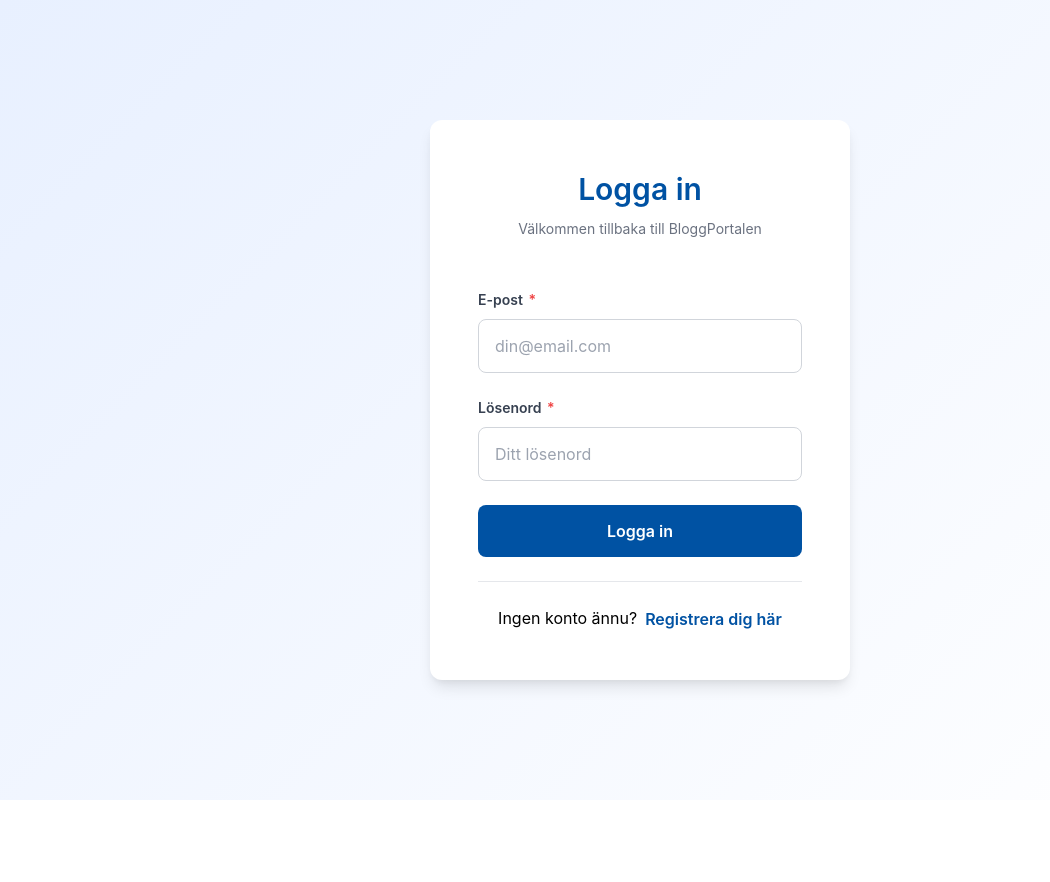
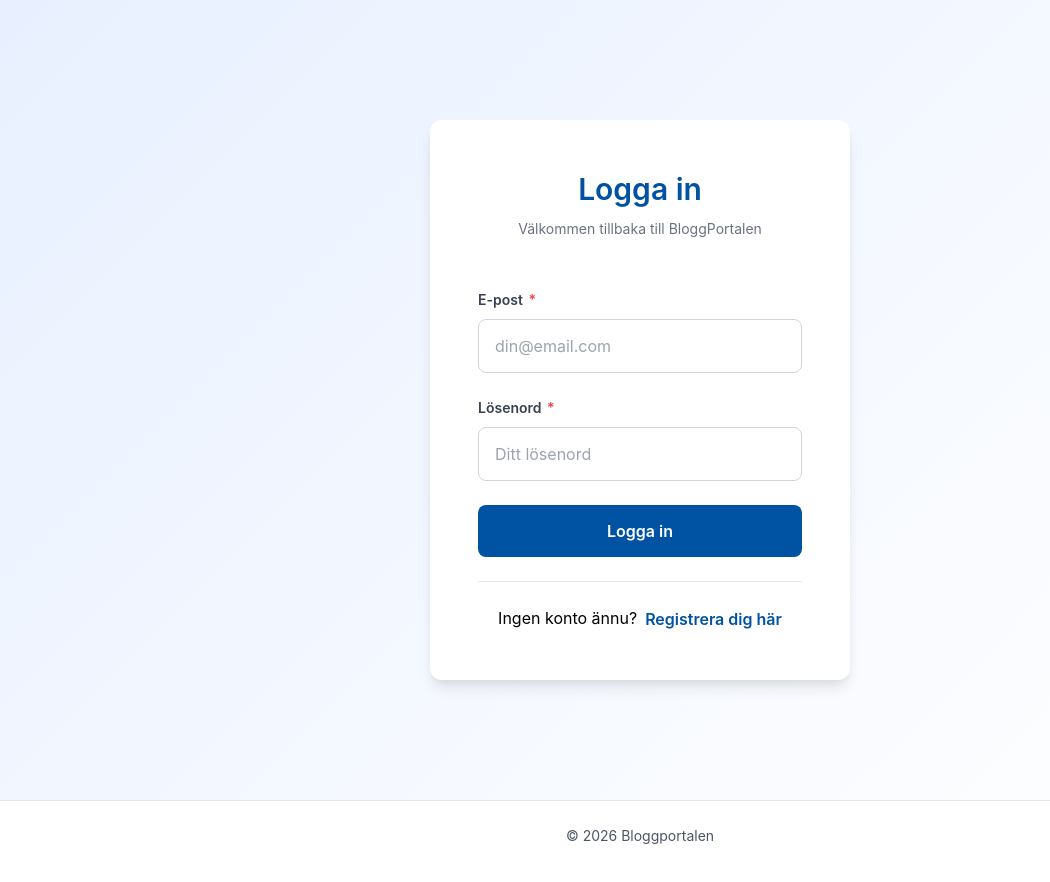
Before and after one commit to DavidL2001/BloggPortalen, a React (Vite) app in the folder frontend/: page /stats in a window 1280 px wide. Shown: the top 882 px of the page, without its empty margins (0-1050 px from the left). Before the commit the page ends 800 px from the top, so only its background shows below. Built offline with nearby package versions, Linux system fonts and the light colour scheme.

Commit message:
footer på alla sidor

```diff
--- a/frontend/src/App.tsx
+++ b/frontend/src/App.tsx
@@ -1,4 +1,10 @@
-import { BrowserRouter, Routes, Route, Navigate } from 'react-router-dom'
+import {
+    BrowserRouter,
+    Routes,
+    Route,
+    Navigate,
+    useLocation
+} from 'react-router-dom'
 import { ThemeProvider } from './contexts/ThemeContext'
 import { SidebarProvider } from './contexts/SidebarContext'
 import { AuthProvider } from './contexts/AuthContext'
@@ -8,6 +14,7 @@ import Dashboard from './components/Dashboard'
 import Home from './pages/Home'
 import Navbar from './components/layout/navbar'
 import Sidebar from './components/layout/sidebar'
+import Footer from './components/layout/footer'
 import PrivateRoute from './components/PrivateRoute'
 
 import CreatePost from './pages/CreatePost'
@@ -20,6 +27,7 @@ import './styles/main.scss'
 
 function AppContent() {
     const { isAuthenticated, loading } = useAuth()
+    const location = useLocation()
 
     if (loading) {
         return (
@@ -34,6 +42,7 @@ function AppContent() {
     }
 
     return (
+        <>
             <Routes>
                 {/* Startsida - publik */}
                 <Route path="/" element={<Home />} />
@@ -42,7 +51,11 @@ function AppContent() {
                 <Route
                     path="/auth"
                     element={
-                    isAuthenticated ? <Navigate to="/dashboard" /> : <Auth />
+                        isAuthenticated ? (
+                            <Navigate to="/dashboard" />
+                        ) : (
+                            <Auth />
+                        )
                     }
                 />
 
@@ -139,6 +152,9 @@ function AppContent() {
                 {/* 404 */}
                 <Route path="*" element={<Navigate to="/" />} />
             </Routes>
+
+            {location.pathname !== '/auth' && <Footer />}
+        </>
     )
 }
 
--- a/frontend/src/pages/Home.tsx
+++ b/frontend/src/pages/Home.tsx
@@ -1,7 +1,6 @@
 import { Link } from 'react-router-dom';
 import Navbar from '../components/layout/navbar';
 import Sidebar from '../components/layout/sidebar';
-import Footer from '../components/layout/footer';
 import PostCard from '../components/posts/PostCard';
 import { useAuth } from '../hooks/useAuth';
 import { usePosts } from '../hooks/usePosts';
@@ -58,7 +57,6 @@ export default function Home() {
       </main>
     </div>
 
-    <Footer />
     </>
   );
 }
```
Lines whose indentation alone changed are shown as unchanged.
